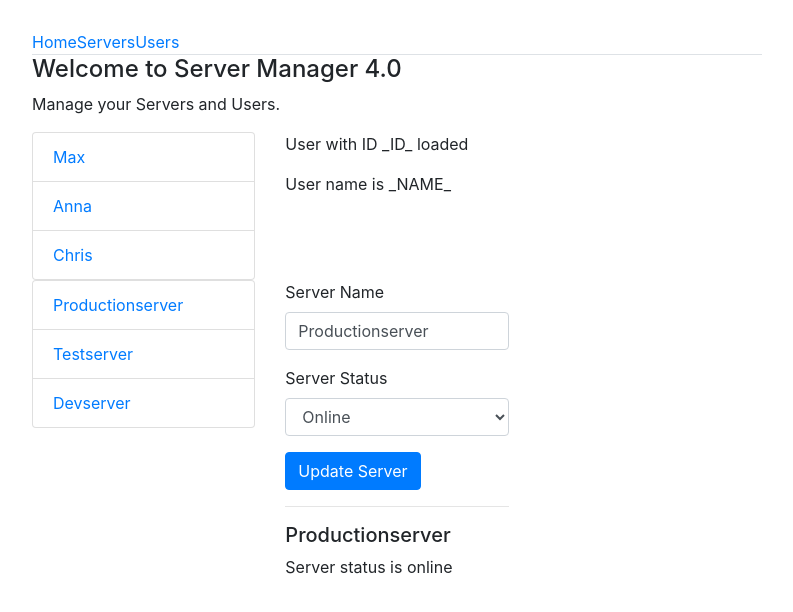
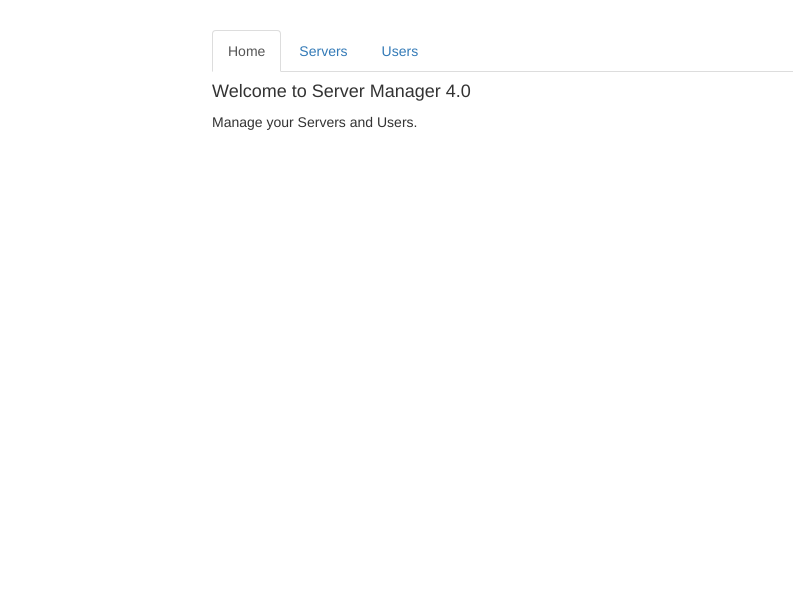
Before and after one commit to sinakeang/angular-router-tutorial, an Angular app: page / in a window 1280 px wide. Shown: the top 612 px of the page, without its empty margins (53-846 px from the left). Built offline with nearby package versions, Linux system fonts and the light colour scheme.

Commit message:
downgrade to bootstrap 3.3.7 to allow proper template rendering

```diff
--- a/package.json
+++ b/package.json
@@ -21,7 +21,7 @@
     "@angular/platform-browser": "^5.2.0",
     "@angular/platform-browser-dynamic": "^5.2.0",
     "@angular/router": "^5.2.0",
-    "bootstrap": "^4.1.0",
+    "bootstrap": "^3.3.7",
     "core-js": "^2.4.1",
     "ngx-bootstrap": "^2.0.3",
     "rxjs": "^5.5.6",
--- a/src/app/app.component.html
+++ b/src/app/app.component.html
@@ -10,17 +10,7 @@
   </div>
   <div class="row">
     <div class="col-xs-12 col-sm-10 col-md-8 col-sm-offset-1 col-md-offset-2">
-      <app-home></app-home>
-    </div>
-  </div>
-  <div class="row">
-    <div class="col-xs-12 col-sm-10 col-md-8 col-sm-offset-1 col-md-offset-2">
-      <app-users></app-users>
-    </div>
-  </div>
-  <div class="row">
-    <div class="col-xs-12 col-sm-10 col-md-8 col-sm-offset-1 col-md-offset-2">
-      <app-servers></app-servers>
+      <router-outlet></router-outlet>
     </div>
   </div>
 </div>
--- a/src/app/app.module.ts
+++ b/src/app/app.module.ts
@@ -2,6 +2,7 @@
 import { NgModule } from '@angular/core';
 import { FormsModule } from '@angular/forms';
 import { HttpModule } from '@angular/http';
+import { Routes, RouterModule } from "@angular/router";
 
 import { AppComponent } from './app.component';
 import { HomeComponent } from './home/home.component';
@@ -12,6 +13,14 @@
 import { ServerComponent } from './servers/server/server.component';
 import { ServersService } from './servers/servers.service';
 
+// appRoutes will hold all routes for my application
+// appRoutes requires that you import Routes from @angular/router
+const appRoutes: Routes =[
+  // make sure there is no prefix / for path value
+  { path: '', component: HomeComponent },
+  { path: 'users', component: UsersComponent },
+  { path: 'servers', component: ServersComponent },
+];
 
 @NgModule({
   declarations: [
@@ -26,7 +35,10 @@
   imports: [
     BrowserModule,
     FormsModule,
-    HttpModule
+    HttpModule,
+    // Register our appRoutes
+    // Allows NG to know our Routes
+    RouterModule.forRoot(appRoutes)
   ],
   providers: [ServersService],
   bootstrap: [AppComponent]
```
Also changed, not shown: 1 other file (tests, documents, lock files or other folders).
